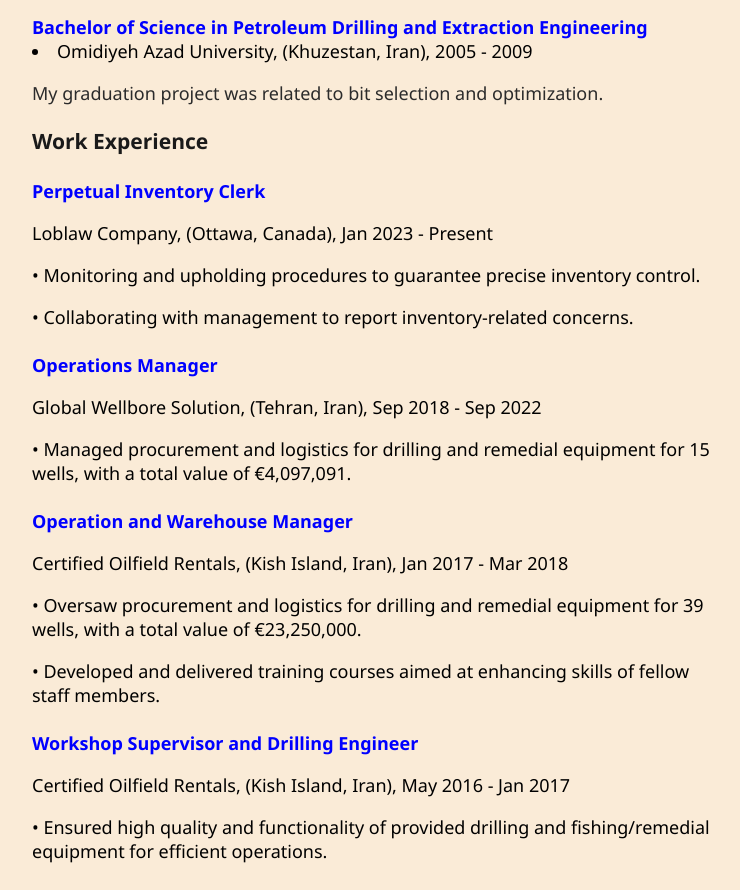
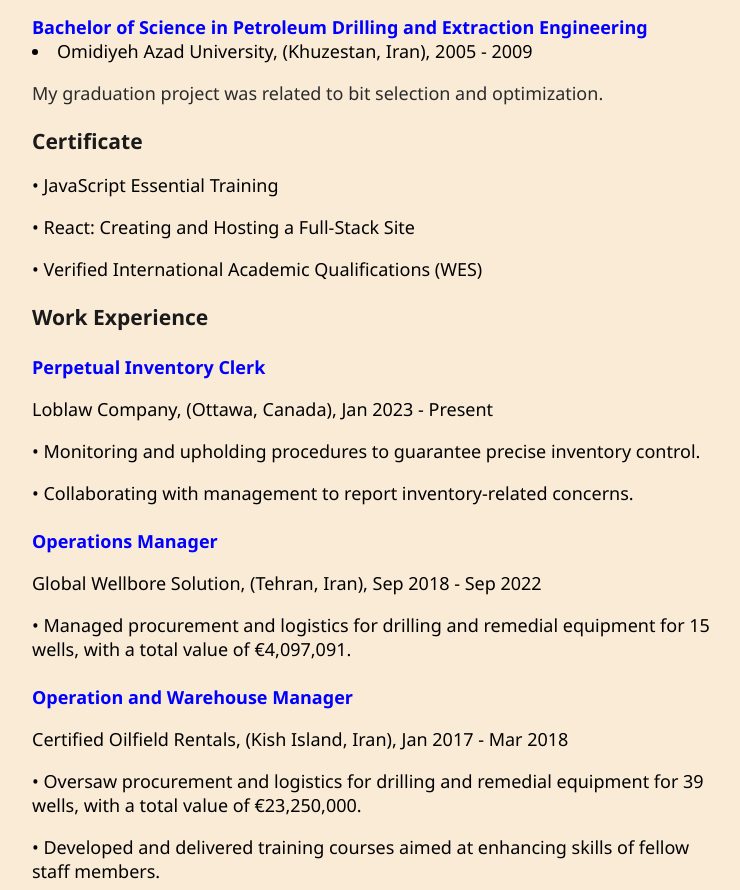
Before and after one commit to Idenshah/WebSite, a React (Create React App) app: page /about in a window 1280 px wide. Shown: the part 1300-2190 px from the top of the page, without its empty margins (263-1003 px from the left). Built offline with nearby package versions, Linux system fonts and the light colour scheme.

Commit message:
updated.

```diff
--- a/src/Pages/AboutPage.js
+++ b/src/Pages/AboutPage.js
@@ -88,6 +88,12 @@
         <dl className="aboutList">
           My graduation project was related to bit selection and optimization.
         </dl>
+        <h3>Certificate</h3>
+        <div className="certification">
+          <dl>• JavaScript Essential Training</dl>
+          <dl>• React: Creating and Hosting a Full-Stack Site</dl>
+          <dl>• Verified International Academic Qualifications (WES)</dl>
+        </div>
         <h3>Work Experience</h3>
         <h4>Perpetual Inventory Clerk</h4>
         <div className="workList">
```
